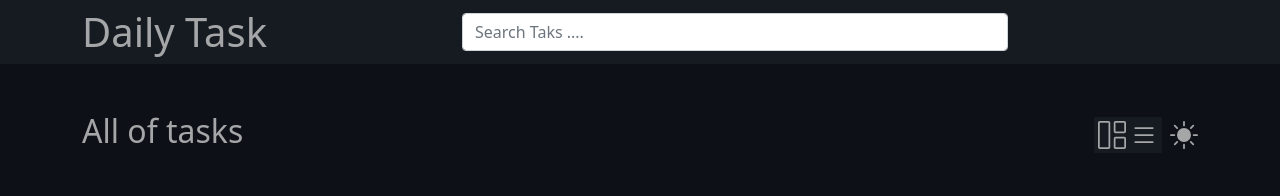
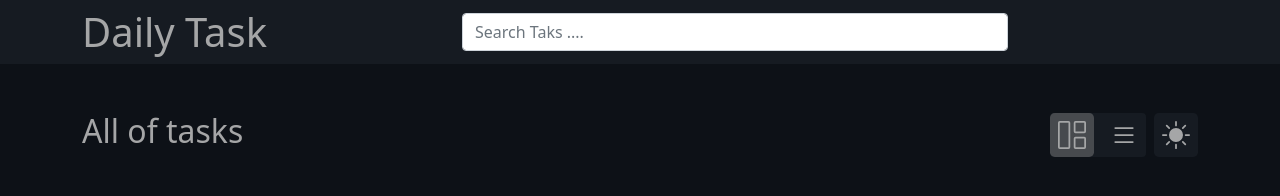
Before and after one commit to elref7i/To-Do-List, a plain HTML site: page index.html in a window 1280 px wide. Drawn offline with Linux system fonts and the light colour scheme.

Commit message:
Design-partOne

```diff
--- a/CSS/style.css
+++ b/CSS/style.css
@@ -1,6 +1,7 @@
 :root {
   --bg-prime: #161b22;
   --bg-main: #0d1117;
+  --bg-icon: #474a4e;
   --color-prime: #a5a6a7;
 }
 .b-prime {
@@ -9,6 +10,9 @@
 .b-main {
   background-color: var(--bg-main);
 }
+.b-icon {
+  background-color: var(--bg-icon);
+}
 .c-prime {
   color: var(--color-prime);
 }
@@ -16,3 +20,6 @@
 .bi {
   cursor: pointer;
 }
+.parent-icon:hover {
+  background-color: var(--bg-icon);
+}
--- a/index.html
+++ b/index.html
@@ -32,31 +32,39 @@
           <div class="Iconography d-flex justify-content-between align-items-center">
             <h2 class="c-prime"> All of tasks</h2>
             <div class="d-flex gap-2 align-items-center">
-              <div class="icon-columns b-prime p-1">
+              <div class="icon-columns b-prime  rounded d-flex gap-2 align-items-center">
+                <div class="b-icon parent-icon | p-2 rounded-3">
                   <svg xmlns="http://www.w3.org/2000/svg" width="28" height="28" fill="currentColor"
                     class="bi bi-grid-1x2 c-prime" viewBox="0 0 16 16" id="grid-tasks">
                     <path
                       d="M6 1H1v14h5zm9 0h-5v5h5zm0 9v5h-5v-5zM0 1a1 1 0 0 1 1-1h5a1 1 0 0 1 1 1v14a1 1 0 0 1-1 1H1a1 1 0 0 1-1-1zm9 0a1 1 0 0 1 1-1h5a1 1 0 0 1 1 1v5a1 1 0 0 1-1 1h-5a1 1 0 0 1-1-1zm1 8a1 1 0 0 0-1 1v5a1 1 0 0 0 1 1h5a1 1 0 0 0 1-1v-5a1 1 0 0 0-1-1z" />
                   </svg>
+                </div>
+                <div class="parent-icon |  p-2 rounded-3">
                   <svg xmlns="http://www.w3.org/2000/svg" width="28" height="28" fill="currentColor"
                     class="bi bi-list c-prime" viewBox="0 0 16 16" id="column-tasks">
                     <path fill-rule="evenodd"
                       d="M2.5 12a.5.5 0 0 1 .5-.5h10a.5.5 0 0 1 0 1H3a.5.5 0 0 1-.5-.5m0-4a.5.5 0 0 1 .5-.5h10a.5.5 0 0 1 0 1H3a.5.5 0 0 1-.5-.5m0-4a.5.5 0 0 1 .5-.5h10a.5.5 0 0 1 0 1H3a.5.5 0 0 1-.5-.5" />
                   </svg>
                 </div>
-              <div class="Icon-mode">
+              </div>
+              <div class="Icon-mode rounded-3">
+                <div class="b-prime parent-icon | p-2 rounded-3">
                   <svg xmlns="http://www.w3.org/2000/svg" width="28" height="28" fill="currentColor"
                     class="bi bi-brightness-high-fill c-prime" viewBox="0 0 16 16" id="icon-brughtness">
                     <path
                       d="M12 8a4 4 0 1 1-8 0 4 4 0 0 1 8 0M8 0a.5.5 0 0 1 .5.5v2a.5.5 0 0 1-1 0v-2A.5.5 0 0 1 8 0m0 13a.5.5 0 0 1 .5.5v2a.5.5 0 0 1-1 0v-2A.5.5 0 0 1 8 13m8-5a.5.5 0 0 1-.5.5h-2a.5.5 0 0 1 0-1h2a.5.5 0 0 1 .5.5M3 8a.5.5 0 0 1-.5.5h-2a.5.5 0 0 1 0-1h2A.5.5 0 0 1 3 8m10.657-5.657a.5.5 0 0 1 0 .707l-1.414 1.415a.5.5 0 1 1-.707-.708l1.414-1.414a.5.5 0 0 1 .707 0m-9.193 9.193a.5.5 0 0 1 0 .707L3.05 13.657a.5.5 0 0 1-.707-.707l1.414-1.414a.5.5 0 0 1 .707 0m9.193 2.121a.5.5 0 0 1-.707 0l-1.414-1.414a.5.5 0 0 1 .707-.707l1.414 1.414a.5.5 0 0 1 0 .707M4.464 4.465a.5.5 0 0 1-.707 0L2.343 3.05a.5.5 0 1 1 .707-.707l1.414 1.414a.5.5 0 0 1 0 .708" />
                   </svg>
+                </div>
+                <div class="b-icon parent-icon |  p-2 rounded-3 d-none">
                   <svg xmlns="http://www.w3.org/2000/svg" width="28" height="28" fill="currentColor"
-                  class="bi bi-moon-stars-fill d-none c-prime" viewBox="0 0 16 16" id="icon-moon">
+                    class="bi bi-moon-stars-fill  c-prime" viewBox="0 0 16 16" id="icon-moon">
                     <path
                       d="M6 .278a.77.77 0 0 1 .08.858 7.2 7.2 0 0 0-.878 3.46c0 4.021 3.278 7.277 7.318 7.277q.792-.001 1.533-.16a.79.79 0 0 1 .81.316.73.73 0 0 1-.031.893A8.35 8.35 0 0 1 8.344 16C3.734 16 0 12.286 0 7.71 0 4.266 2.114 1.312 5.124.06A.75.75 0 0 1 6 .278" />
                     <path
                       d="M10.794 3.148a.217.217 0 0 1 .412 0l.387 1.162c.173.518.579.924 1.097 1.097l1.162.387a.217.217 0 0 1 0 .412l-1.162.387a1.73 1.73 0 0 0-1.097 1.097l-.387 1.162a.217.217 0 0 1-.412 0l-.387-1.162A1.73 1.73 0 0 0 9.31 6.593l-1.162-.387a.217.217 0 0 1 0-.412l1.162-.387a1.73 1.73 0 0 0 1.097-1.097zM13.863.099a.145.145 0 0 1 .274 0l.258.774c.115.346.386.617.732.732l.774.258a.145.145 0 0 1 0 .274l-.774.258a1.16 1.16 0 0 0-.732.732l-.258.774a.145.145 0 0 1-.274 0l-.258-.774a1.16 1.16 0 0 0-.732-.732l-.774-.258a.145.145 0 0 1 0-.274l.774-.258c.346-.115.617-.386.732-.732z" />
                   </svg>
+                </div>
               </div>
 
             </div>
```
Lines whose indentation alone changed are shown as unchanged.
